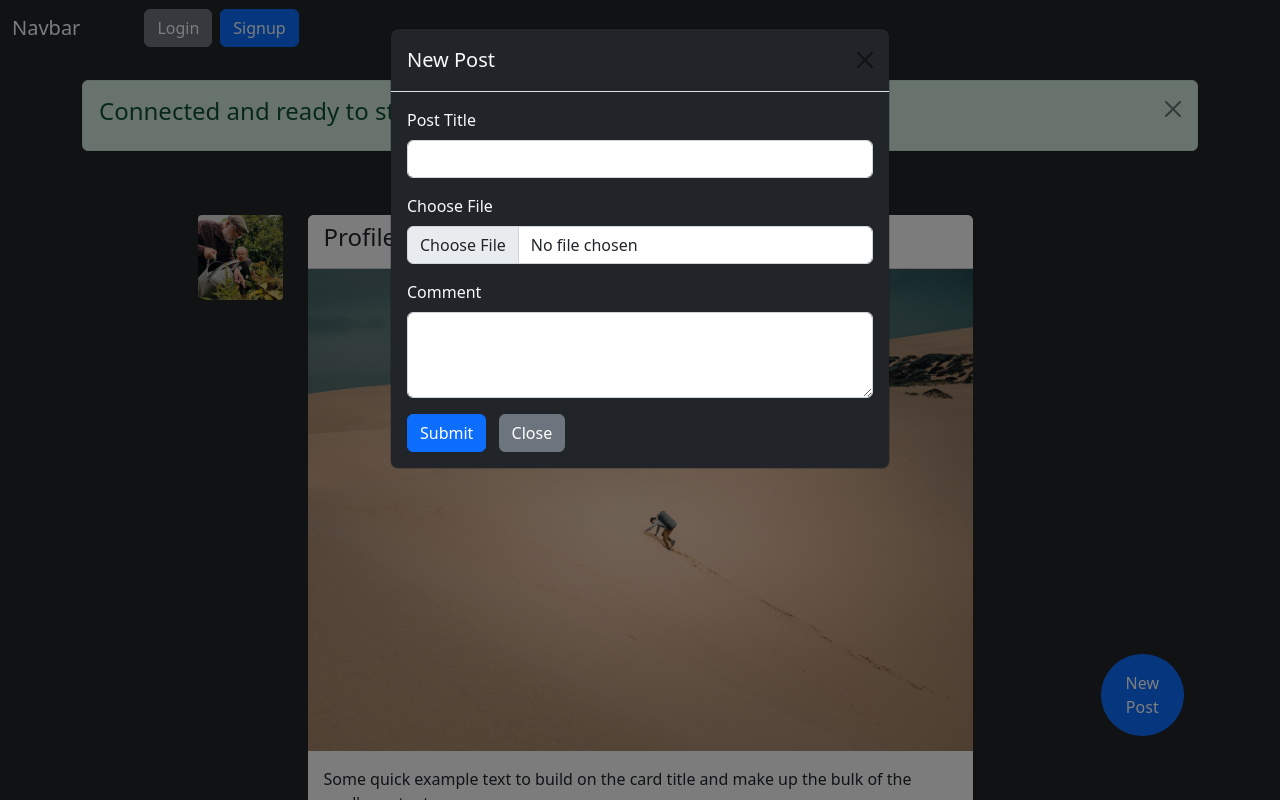
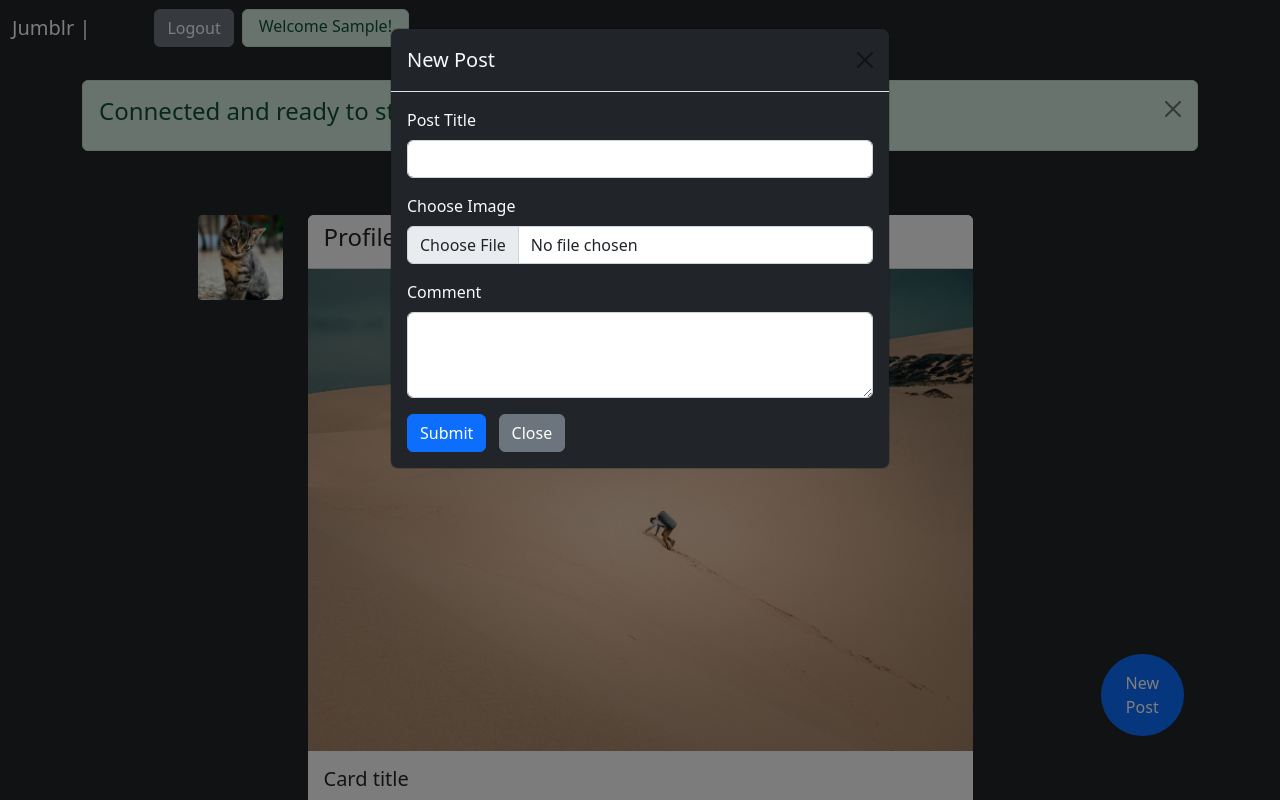
Before and after one commit to liamth97/CMS-Assessment-2, a PHP site: page / in a window 1280 px wide, after a click on "New Post". Run offline with PHP 8.4, Linux system fonts and the light colour scheme; the visitor is signed in with stand-in values (Sample User, id 1).

Commit message:
can now create posts, signup, and login
has been setup so that uploaded images location are stored in the database and images are moved to icons folder for icons and uploads folder for posts images

```diff
--- a/newpost.php
+++ b/createpost.php
@@ -8,7 +8,7 @@
             <div class="modal-body text-light">
 
                 <!-- FORM START -->
-                <form action="" method="POST">
+                <form action="includes/createpost.inc.php" method="POST" enctype="multipart/form-data">
 
                     <!-- POST TITLE START -->
                     <div class="mb-3">
@@ -19,8 +19,8 @@
 
                     <!-- IMAGE UPLOAD START -->
                     <div class="mb-3">
-                        <label for="imageUpload" class="form-label">Choose File</label>
-                        <input type="file" class="form-control" id="imageUpload" name="img">
+                        <label for="imageUpload" class="form-label">Choose Image</label>
+                        <input type="file" class="form-control" id="imageUpload" name="imageUpload">
                     </div>
                     <!-- IMAGE UPLOAD END -->
 
@@ -33,7 +33,7 @@
 
 
                     <!-- FORM SUBMIT/CLOSE -->
-                    <button type="submit" class="btn btn-primary">Submit</button>
+                    <button type="submit" class="btn btn-primary" value="Upload" name="post-submit">Submit</button>
                     <button type="button" class="btn btn-secondary ms-2" data-bs-dismiss="modal">Close</button>
                 </form>
                 <!-- FORM END -->
--- a/footer.php
+++ b/footer.php
@@ -7,18 +7,32 @@
  <!-- SIGNUP MODAL END -->
 
  <!-- NEW POST MODAL START -->
- <?php require "newpost.php" ?>
+ <?php require "createpost.php" ?>
  <!-- NEW POST MODAL END -->
 
- <!-- NEW POST BUTTON START -->
- <div class="position-relative">
-     <div class="position-fixed bottom-0 end-0 translate-md-middle m-md-5 pe-md-5 pb-md-3 m-2">
-         <button class="btn btn-primary px-md-4 py-md-3 px-3 py-2 rounded-circle" data-bs-toggle="modal" data-bs-target="#newPostModal">
-             New<br />Post
-         </button>
-     </div>
- </div>
- <!-- NEW POST BUTTON END -->
+
+
+ <?php
+
+    // IF LOGGED IN DISPLAY NEW POST BUTTON
+    if (isset($_SESSION['userId'])) {
+
+        // NEW POST BUTTON START
+        echo (' <div class="position-relative">
+                    <div class="position-fixed bottom-0 end-0 translate-md-middle m-md-5 pe-md-5 pb-md-3 m-2">
+                        <button class="btn btn-primary px-md-4 py-md-3 px-3 py-2 rounded-circle" data-bs-toggle="modal" data-bs-target="#newPostModal">
+                            New<br />Post
+                        </button>
+                    </div>
+                </div>');
+        // NEW POST BUTTON END
+
+    }
+
+    ?>
+
+
+
 
  </body>
 
--- a/header.php
+++ b/header.php
@@ -31,7 +31,7 @@ session_start();
         <div class="container-fluid">
 
             <!-- NAVBAR ICON START -->
-            <a class="navbar-brand text-light" href="#">Navbar</a>
+            <a class="navbar-brand text-light" href="#">Jumblr |</a>
             <!-- NAVBAR ICON END -->
 
             <button class="navbar-toggler" type="button" data-bs-toggle="collapse" data-bs-target="#navbarNav" aria-controls="navbarNav" aria-expanded="false" aria-label="Toggle navigation">
@@ -39,18 +39,40 @@ session_start();
             </button>
             <div class="collapse navbar-collapse" id="navbarNav">
                 <ul class="navbar-nav">
+                    <?php
+                    // IF LOGGED IN DISPLAY LOGOUT BUTTON ELSE DISPLAY LOGIN BUTTON
+                    if (isset($_SESSION['userId'])) {
 
-                    <!-- LOGIN START -->
-                    <li class="nav-item mt-2 m-lg-0 ms-lg-5 me-lg-2">
+                        // LOGOUT BUTTON START
+                        echo ('<li class="nav-item mt-2 m-lg-0 ms-lg-5 me-lg-2">
+                        <form action="includes/logout.inc.php" method="POST">
+                        <button class="text-light btn btn-secondary">Logout</button>
+                        </form>
+                        </li>');
+                        // LOGOUT BUTTON END
+
+                        // HELLO USER START
+                        echo ('<div class="alert alert-success m-0 p-1 ps-3 pe-3" role="alert">
+                                Welcome ' . ucfirst($_SESSION['userUid']) .
+                            '!</div>');
+                        // HELLO USER END
+
+                    } else {
+
+                        // LOGIN BUTTON START
+                        echo ('<li class="nav-item mt-2 m-lg-0 ms-lg-5 me-lg-2">
                         <button class="text-light btn btn-secondary" data-bs-toggle="modal" data-bs-target="#loginModal">Login</button>
-                    </li>
-                    <!-- LOGIN START -->
+                        </li>');
+                        // LOGIN BUTTON END
 
-                    <!-- SIGNUP START -->
-                    <li class="nav-item mt-3 m-lg-0">
+                        // SIGNUP BUTTON START
+                        echo (' <li class="nav-item mt-3 m-lg-0">
                         <button class="text-light btn btn-primary" data-bs-toggle="modal" data-bs-target="#signupModal">Signup</button>
-                    </li>
-                    <!-- SIGNUP START -->
+                        </li>');
+                        // SIGNUP BUTTON END
+                    }
+
+                    ?>
                 </ul>
             </div>
         </div>
--- a/index.php
+++ b/index.php
@@ -15,13 +15,14 @@ require "header.php"
     <div class="row mt-5 mt-md-0 pt-5 pt-md-0">
         <div class="card mt-5 p-0 border-0 bg-light col-12 col-md-9 col-lg-7 m-auto">
             <div class="icon-shift position-absolute">
-                <img class="icon-size rounded-1" src="img/oppo.jpg" alt="">
+                <img class="icon-size rounded-1" src="icons/Cat.jpg" alt="">
             </div>
             <div class="card-header bg-light rounded-top">
                 <p class="h4">Profile Name</p>
             </div>
             <img src="img/venti.jpg" class="card-img-top rounded-0" alt="...">
             <div class="card-body">
+                <h5 class="card-title">Card title</h5>
                 <p class="card-text">Some quick example text to build on the card title and make up the bulk of the card's content.</p>
             </div>
         </div>
--- a/signup.php
+++ b/signup.php
@@ -8,7 +8,7 @@
             <div class="modal-body text-light">
 
                 <!-- FORM START -->
-                <form action="includes/signgup.inc.php" method="POST">
+                <form action="includes/signgup.inc.php" method="POST" enctype="multipart/form-data">
 
                     <!-- USERNAME START -->
                     <div class="mb-3">
@@ -23,6 +23,13 @@
                         <input type="email" class="form-control" id="email" name="mail">
                     </div>
                     <!-- EMAIL END -->
+
+                    <!-- ICON UPLOAD START -->
+                    <div class="mb-3">
+                        <label for="iconUpload" class="form-label">Choose Icon</label>
+                        <input type="file" class="form-control" id="iconUpload" name="iconUpload">
+                    </div>
+                    <!-- ICON UPLOAD END -->
 
                     <!-- PASSWORD START -->
                     <div class="mb-3">
@@ -39,7 +46,7 @@
                     <!-- PASSWORD REPEAT END -->
 
                     <!-- FORM SUBMIT/CLOSE -->
-                    <button type="submit" class="btn btn-primary" name="signup-submit">Submit</button>
+                    <button type="submit" class="btn btn-primary" name="signup-submit" value="Upload">Submit</button>
                     <button type="button" class="btn btn-secondary ms-2" data-bs-dismiss="modal">Close</button>
                 </form>
                 <!-- FORM END -->
```
Also changed, not shown: includes/createpost.inc.php (added, +60 -0 lines), includes/login.inc.php (+7 -1 lines), includes/logout.inc.php (+11 -0 lines), includes/signgup.inc.php (+54 -4 lines), icons/Cat.jpg (added), icons/Dog.jpg (added), icons/Home.jpg (added), img/hiestudio.jpg (added), img/kelly.jpg (added), img/tom.jpg (added), uploads/tom.jpg (added).
